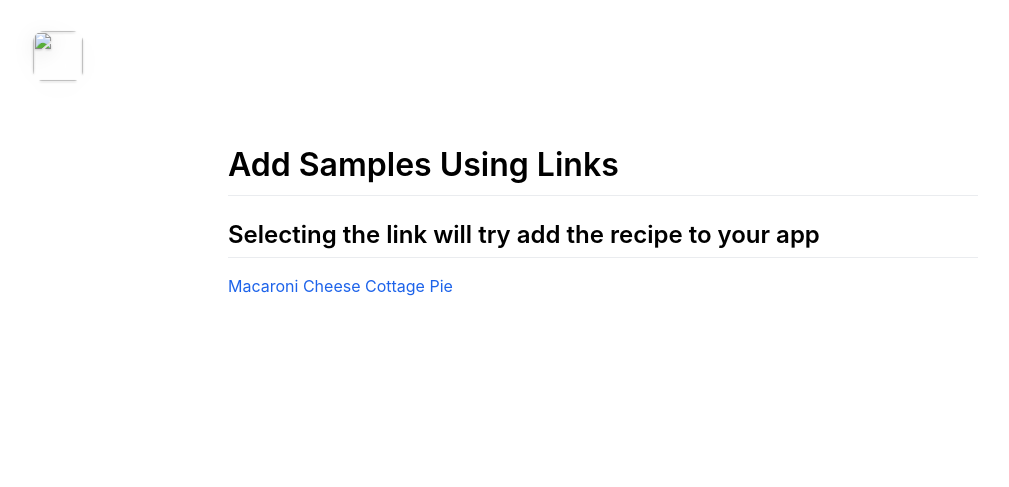
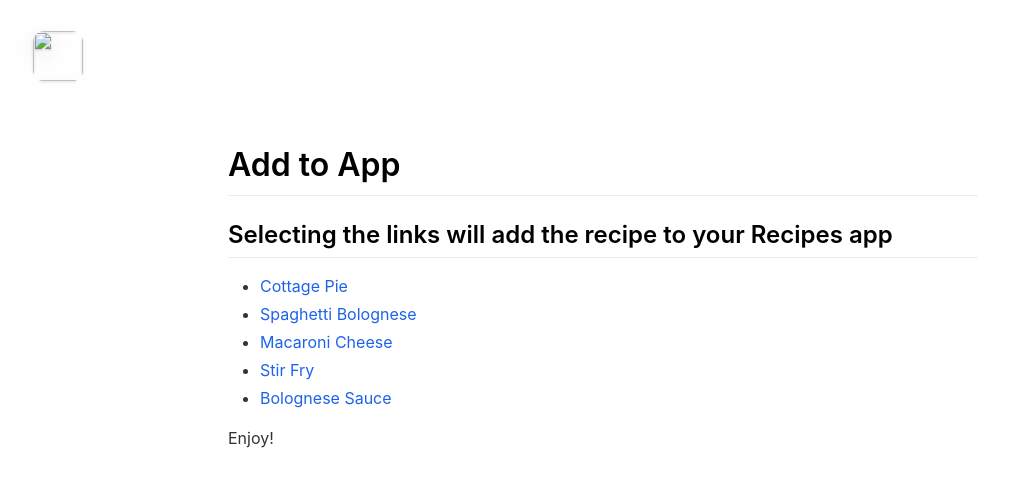
Before and after one commit to firewerkz/recipes2app, a Jekyll site: the page built from _pages/addsamples.md, in a window 1280 px wide. Shown: the top 487 px of the page, without its empty margins (37-1046 px from the left). Built offline with Jekyll 4.4.1, drawn with Linux system fonts in a browser that asks for light colours; nearby versions of some CDN libraries.

Commit message:
Updated samples list

```diff
--- a/_pages/addsamples.md
+++ b/_pages/addsamples.md
@@ -3,7 +3,12 @@ layout: page
 title: Add Samples
 include_in_header: false
 ---
-# Add Samples Using Links
-## Selecting the link will try add the recipe to your app
-[Macaroni Cheese](dev.firewerkz.recipes2app://recipe?url=https://recipes2app.firewerkz.dev/macncheese)
-[Cottage Pie](dev.firewerkz.recipes2app://recipe?url=https://recipes2app.firewerkz.dev/cottagepie)
+# Add to App
+## Selecting the links will add the recipe to your Recipes app
+- [Cottage Pie](dev.firewerkz.recipes2app://recipe?url=https://recipes2app.firewerkz.dev/cottagepie)
+- [Spaghetti Bolognese](dev.firewerkz.recipes2app://recipe?url=https://recipes2app.firewerkz.dev/spaghettibolognese)
+- [Macaroni Cheese](dev.firewerkz.recipes2app://recipe?url=https://recipes2app.firewerkz.dev/macncheese)
+- [Stir Fry](dev.firewerkz.recipes2app://recipe?url=https://recipes2app.firewerkz.dev/chorizostirfry)
+- [Bolognese Sauce](dev.firewerkz.recipes2app://recipe?url=https://recipes2app.firewerkz.dev/bolognesesauce)
+
+Enjoy!
```
